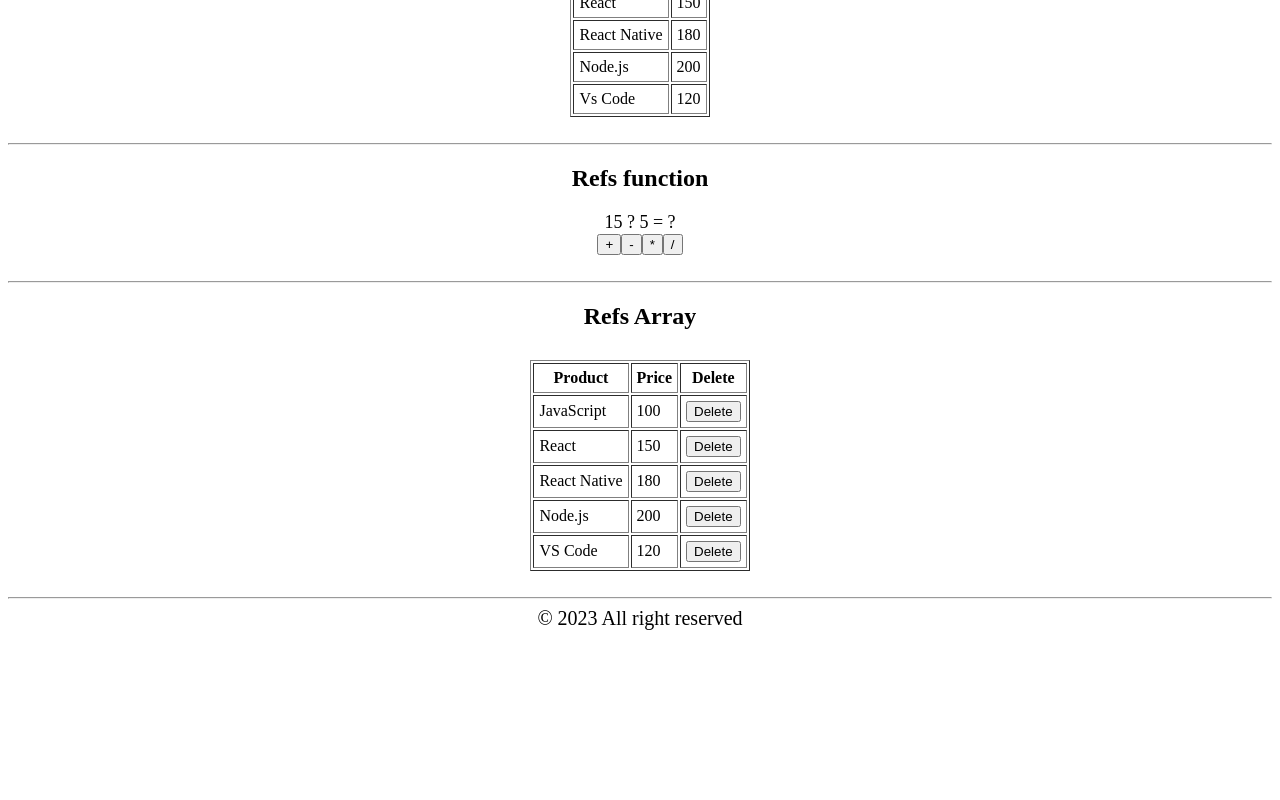
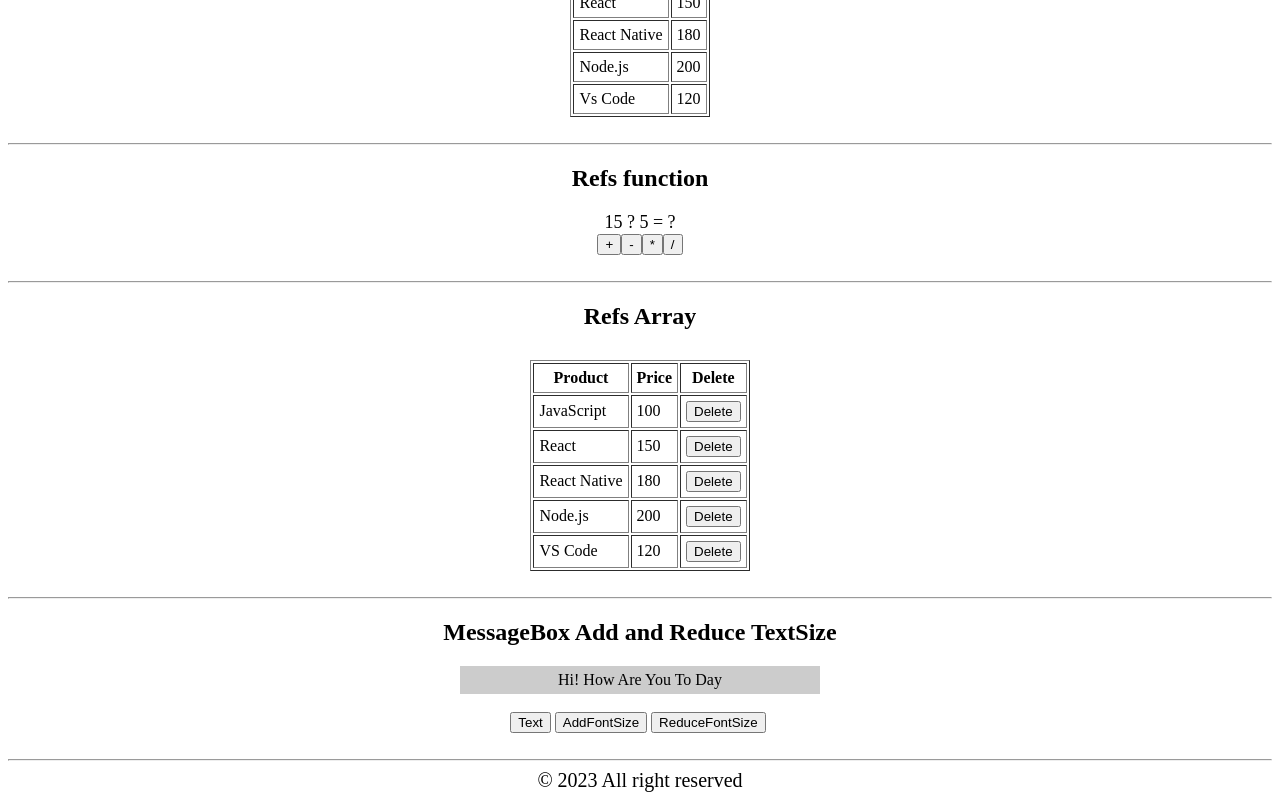
Before and after one commit to s6503052412161/app1, a React (Create React App) app: page / in a window 1280 px wide. Shown: the part 1191-1991 px from the top of the page. Before the commit the page ends 1829 px from the top, so only its background shows below. Built offline with nearby package versions, Linux system fonts and the light colour scheme.

Commit message:
update Message Box
 update Message Box

```diff
--- a/src/App.js
+++ b/src/App.js
@@ -7,6 +7,7 @@
 import { Table } from './event-data2';
 import {  RefsFunc } from './refs-func.js'; //ถ้าส่งออกแบบ Defalt ไม่ต้องมีปีกกา
 import RefsArray from './refs-array.js';
+import MessageBox from './state-class.js';
 function App() {
   return(
     <>
@@ -38,6 +39,10 @@
     <RefsArray/>
     <br/>
     <hr/>
+    <h2 style={{textAlign:"center"}}>MessageBox Add and Reduce TextSize</h2>
+    <MessageBox/>
+    <br/>
+    <hr/>
     <Footer/>
     </>
 
--- /dev/null
+++ b/src/state-class.js
@@ -0,0 +1,35 @@
+import React,{useState} from "react";
+
+export default function MessageBox(){
+    let[text, setText] = useState('Hi! How Are You To Day')
+    let[size, setSize] = React.useState(16)
+
+    const onClickSetText = () => {
+        let t = prompt('Input Your Text')
+        if(t){
+            setText(t)
+        }
+    }
+
+    const onClickZoomIn = () => {
+        let newSize = size+1
+        setSize(newSize)
+    }
+
+    let msgboxStyle={
+        display: 'inline-block',
+        width:350,
+        fontSize:size,
+        backgroundColor: '#ccc',
+        padding:5,
+        textAlign:'center'
+    }
+    return(
+        <div style={{textAlign:'center',marginTop:20}}>
+            <div style={msgboxStyle}>{text}</div><br/><br/>
+            <button onClick={onClickSetText}>Text</button>&nbsp;
+            <button onClick={onClickZoomIn}>AddFontSize</button>&nbsp;
+            <button onClick={() => setSize(size-1)}>ReduceFontSize</button>&nbsp;
+        </div>
+    )
+}
```
